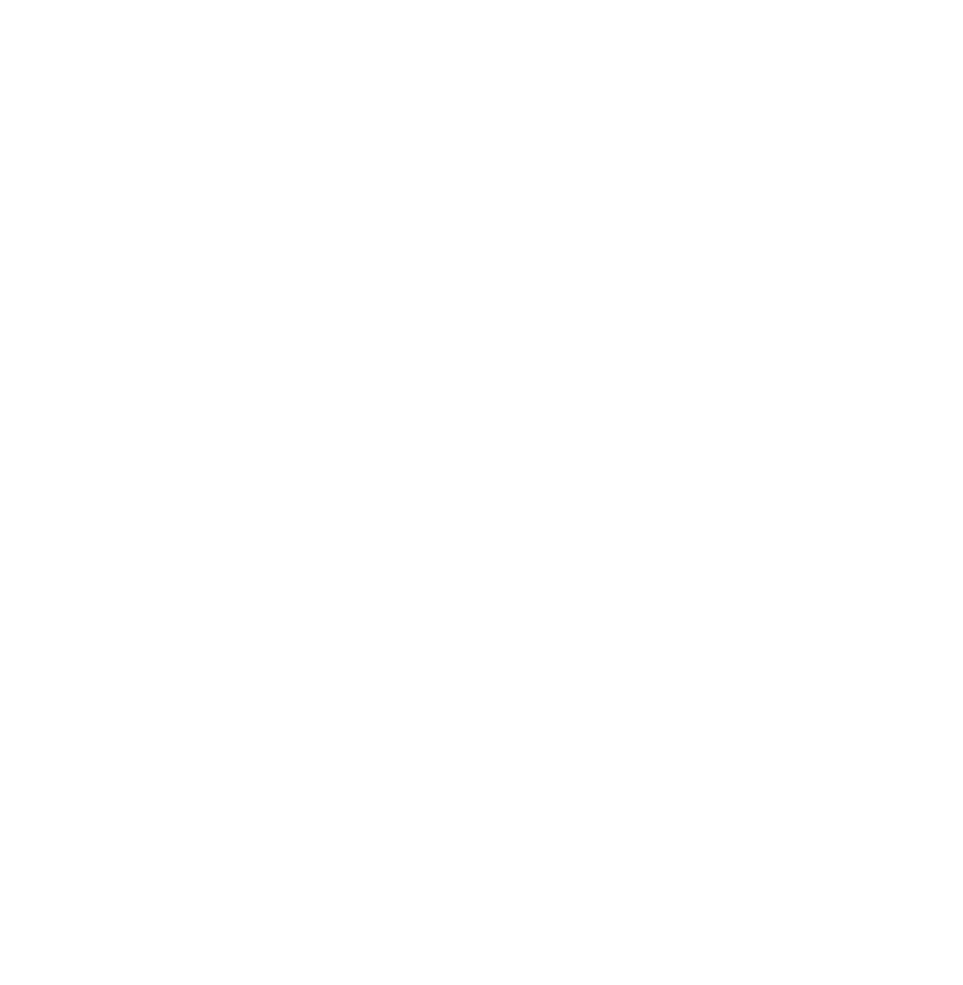
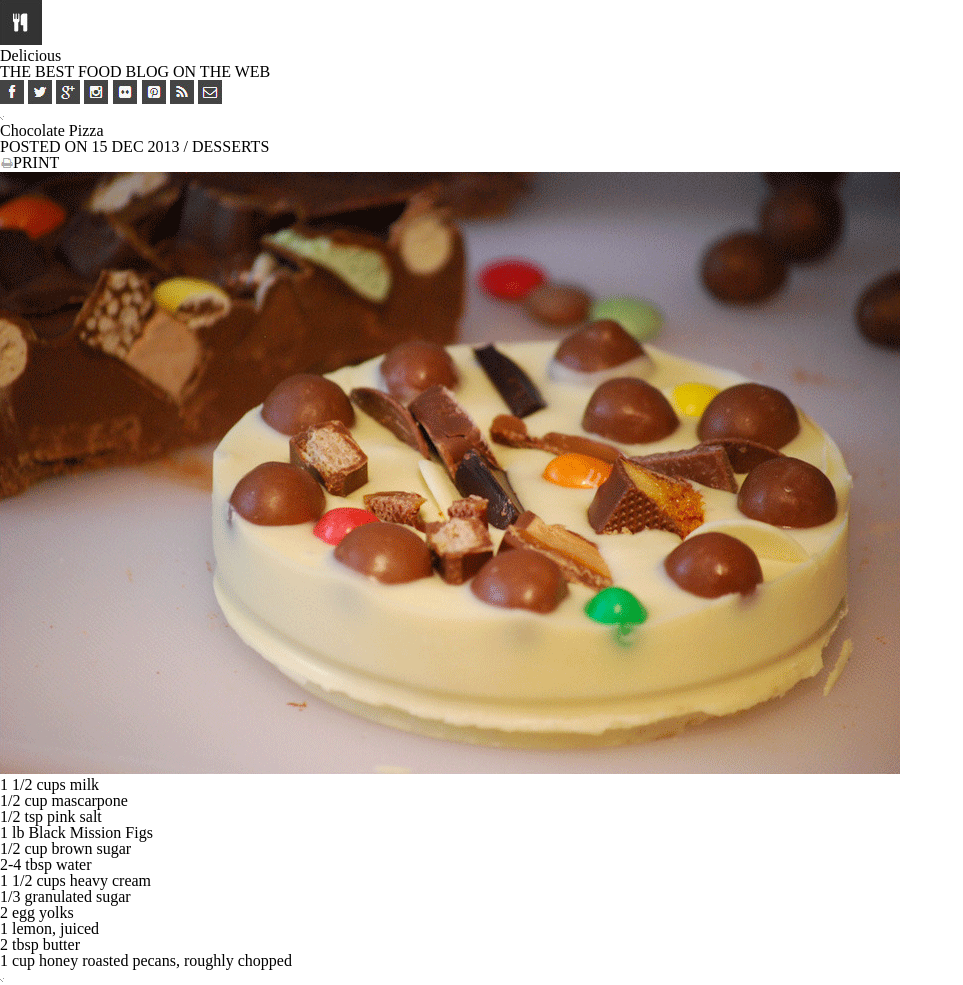
Before and after one commit to dg-griff/chocolate-pizza, a plain HTML site: page index.html in a window 1280 px wide. Shown: the whole page, without its empty margins (0-963 px from the left). Before the commit the page ends 800 px from the top, so only its background shows below. Drawn offline with Linux system fonts and the light colour scheme; files that its build step writes are made by us from their sources.

Commit message:
Index.html added

```diff
--- a/index.html
+++ b/index.html
@@ -1,15 +1,73 @@
 <!DOCTYPE html>
 <html>
-    <head>
-        <title>Delicious - Chocolate Pizza</title>
+  <head>
+    <title>Delicious - Chocolate Pizza</title>
+    <meta charset="utf-8" />
+    <meta http-equiv="X-UA-Compatible" content="IE=edge" />
+    <meta name=" viewport" content="width=device-width" />
+    <link href="css/style.css" rel="stylesheet" type="text/css" />
+    <link rel="stylesheet" href="css/reset.css" />
+    <meta charset="utf-8" />
+    <meta
+      name="viewport"
+      content="width=device-width, initial-scale=1, maximum-scale=1, user-scalable=0"
+    />
+  </head>
+</body>
+  <header>
+    <section>
+      <nav>
+        <img src="img/logo.png" href="#" alt="homepage link" />
+        <h3>Delicious</h3>
+        <h4>THE BEST FOOD BLOG ON THE WEB</h4>
+        <img src="img/fb-icon.png" href="#" alt="homepage link" />
+        <img src="img/twit-icon.png" href="#" alt="homepage link" />
+        <img src="img/gp-icon.png" href="#" alt="homepage link" />
+        <img src="img/insta-icon.png" href="#" alt="homepage link"/>
+        <img src="img/flic-icon.png" href="#" alt="homepage link"/>
+        <img src="img/pint-icon.png" href="#" alt="homepage link"/>
+        <img src="img/rss-icon.png" href="#" alt="homepage link"/>
+        <img src="img/mail-icon.png" href="#" alt="homepage link"/>
+      </nav>
+    </section>
+        <img src="img/hr-img.png"/>
+        <main>
+            <section>
+                <header>
+                    <h2>Chocolate Pizza</h2>
+                    <p>POSTED ON 15 DEC 2013 / DESSERTS</p>
+                    <img src="img/print-icon.png"><span>PRINT</span>
+                </header>
+                <section>
+                    <img src="img/choco-pizza.png">
+                </section>
+                <article></article>
+                <article></article>
+                <article></article>
+                <section>
+                    <ul class="ingredients">
+                        <li>1 1/2 cups milk</li>
+                        <li>1/2 cup mascarpone</li>
+                        <li>1/2 tsp pink salt</li>
+                        <li>1 lb Black Mission Figs</li>
+                        <li>1/2 cup brown sugar</li>
+                        <li>2-4 tbsp water</li>
+                        <li>1 1/2 cups heavy cream</li>
+                        <li>1/3 granulated sugar</li>
+                        <li>2 egg yolks</li>
+                        <li>1 lemon, juiced</li>
+                        <li>2 tbsp butter</li>
+                        <li>1 cup honey roasted pecans, roughly chopped</li>
+                        <li></li>
+                    </ul>
+                </section>
+                <img src="img/hr-img.png"/>
+                </section>
+      </header>
 
-        <link rel="stylesheet" href="/reset.css">
-        <link rel="stylesheet" href="/style.css">
-        <meta charset="utf-8" />
-        <meta name="viewport" content="width=device-width, initial-scale=1, maximum-scale=1, user-scalable=0" />
-    </head>
-    <body>
 
-    </body>
-    <script src="/app.js"></script>
+</main>
+
+<body>
+<script src="js/app.js"></script>
 </html>
```
